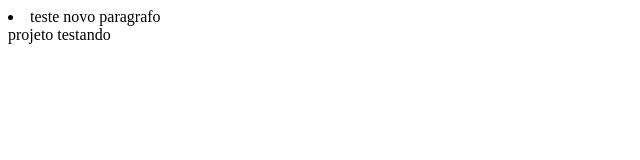
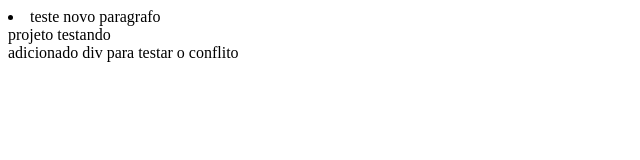
Before and after one commit to raulanacleto/curso-git, a plain HTML site: page index.html in a window 1280 px wide. Shown: the whole page, without its empty margins (0-640 px from the left). Drawn offline with Linux system fonts and the light colour scheme.

Commit message:
adicionado div para testar o conflito

```diff
--- a/index.html
+++ b/index.html
@@ -8,6 +8,9 @@
 		<div>
 		projeto testando
 		</div>
+        <div>
+            adicionado div para testar o conflito
+        </div>
 	</body>
 
 </html>
```
